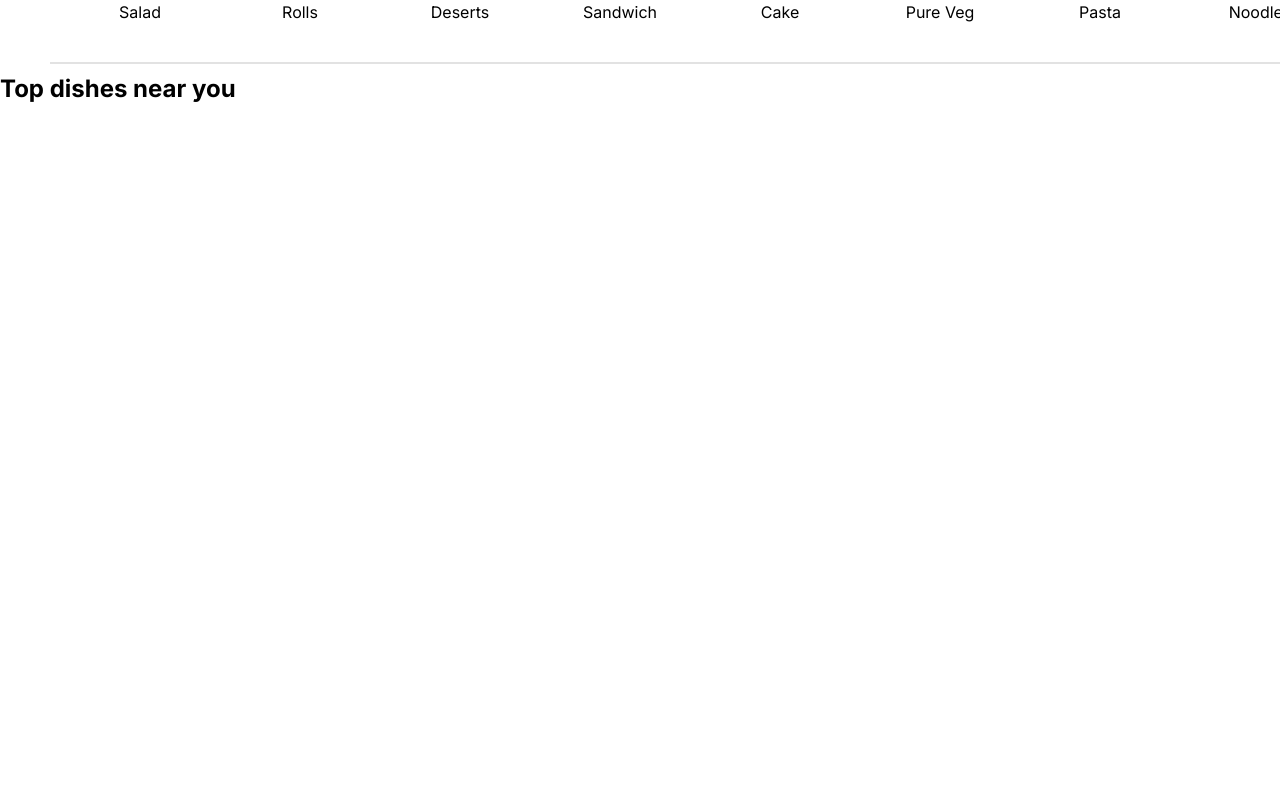
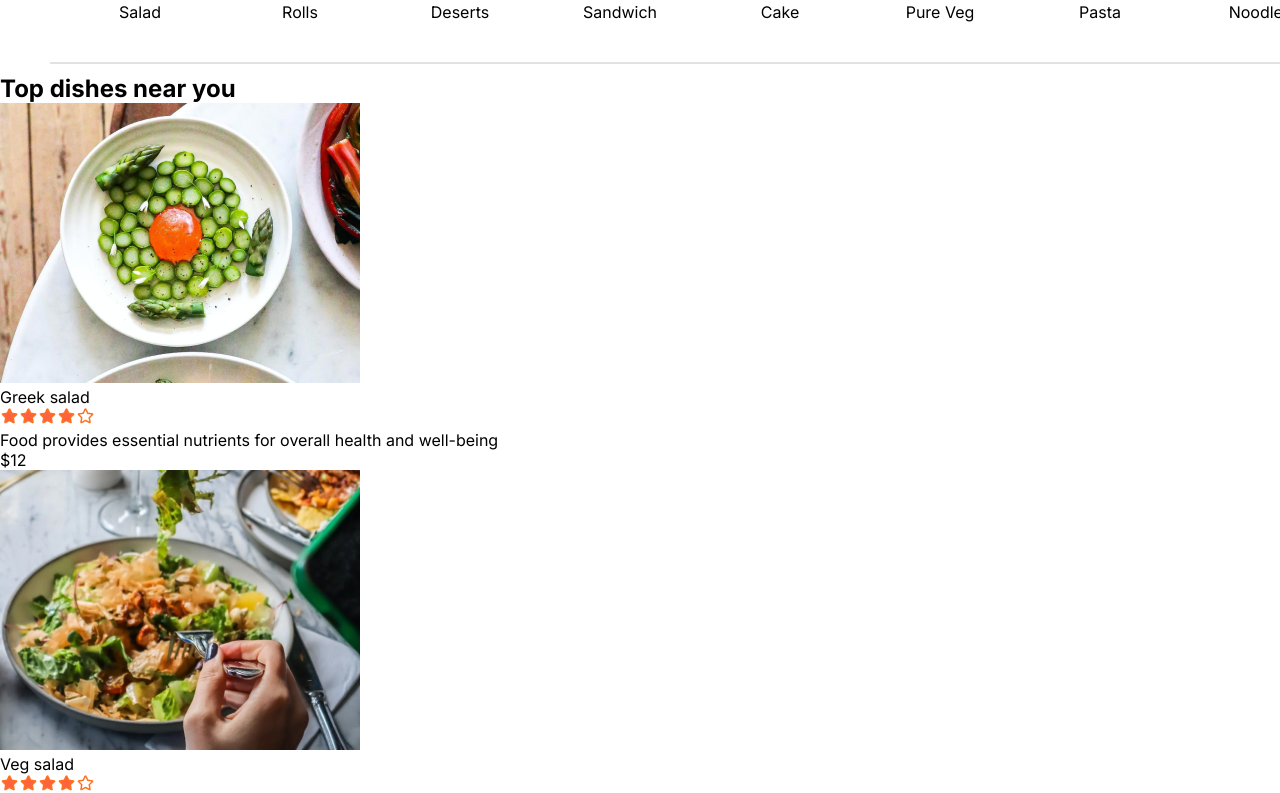
Before and after one commit to shadirahdari/FoodDelivery, a React (Vite) app: page / in a window 1280 px wide. Shown: the part 837-1630 px from the top of the page. Before the commit the page ends 940 px from the top, so only its background shows below. Built offline with nearby package versions, Linux system fonts and the light colour scheme; a web font is replaced by a local one.

Commit message:
Added FoodItem component to display individual food details

```diff
--- a/src/Components/FoodDisplay/FoodDisplay.jsx
+++ b/src/Components/FoodDisplay/FoodDisplay.jsx
@@ -1,6 +1,7 @@
 import React,{useContext} from 'react'
 import'./Fooddisplay.css'
 import { StoreContext } from '../../Context/StoreContext'
+import FoodItem from '../FoodItem/FoodItem'
 
 const FoodDisplay = ({category}) => {
     const {food_list}=useContext(StoreContext)
@@ -8,6 +9,11 @@
   return (
     <div className='food-display' id='food-display'>
         <h2>Top dishes near you</h2>
+        <div className="food-display-list">
+            {food_list.map((item,index)=>{
+                return <FoodItem key={index} id={item._id} name={item.name} description={item.description} price={item.price} image={item.image}/>
+            })}
+        </div>
 
     </div>
   )
--- /dev/null
+++ b/src/Components/FoodItem/FoodItem.jsx
@@ -0,0 +1,24 @@
+import React from 'react'
+import './FoodItem.css'
+import {assets} from '../../assets/assets'
+
+const FoodItem = ({id,name, price, description,image}) => {
+  return (
+    <div className='food-item'>
+        <div className="food-item-img-container">
+            <img  className='food-item-image'src={image} alt="" />
+        </div>
+        <div className="food-item-info">
+            <div className="food-item-name-rating">
+                <p>{name}</p>
+                 <img src={assets.rating_starts} alt="" />
+            </div>
+            <p className="food-item-desc">{description}</p>
+            <p className="food-item-price">${price}</p>
+        </div>
+
+    </div>
+  )
+}
+
+export default FoodItem
```
Also changed, not shown: src/Components/FoodItem/FoodItem.css (added).
